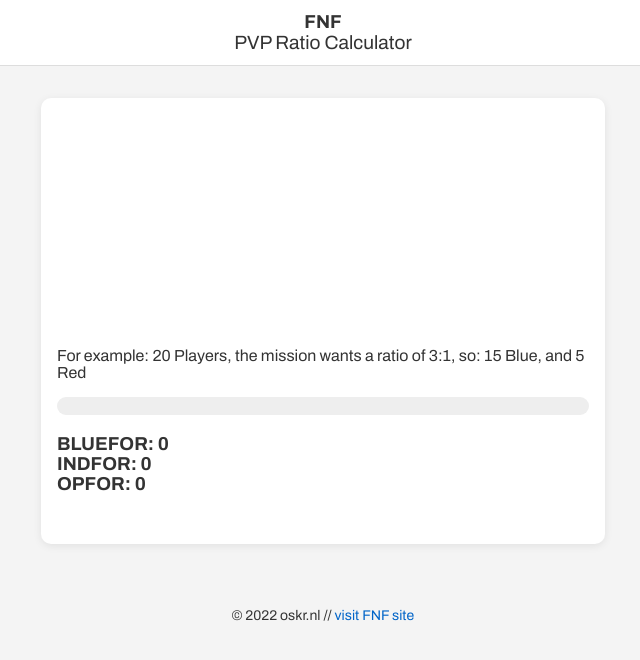
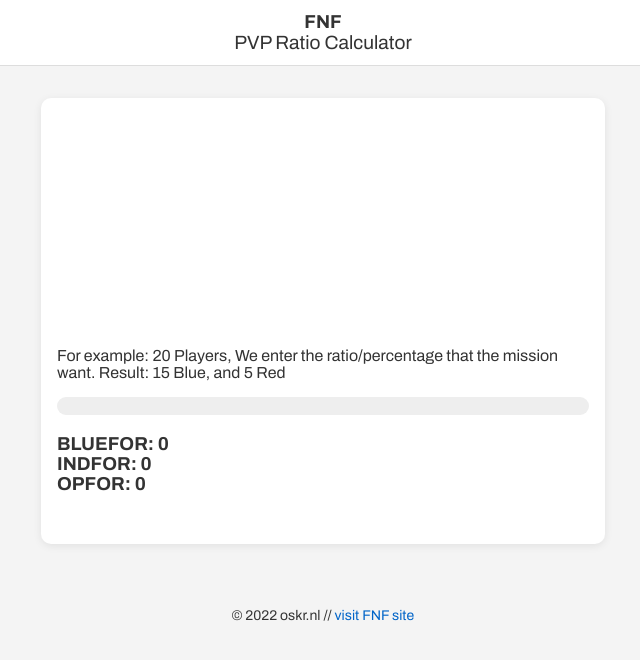
Before and after one commit to omar2205/ratio-calc, a Svelte app: page / in a window 1280 px wide. Shown: the top 660 px of the page, without its empty margins (317-957 px from the left). Built offline with nearby package versions, Linux system fonts and the light colour scheme; a web font is replaced by a local one.

Commit message:
update example

```diff
--- a/src/App.svelte
+++ b/src/App.svelte
@@ -141,7 +141,7 @@
       />
 		</div>
 	</div>
-	<p>For example: 20 Players, the mission wants a ratio of 3:1, so: 15 Blue, and 5 Red</p>
+	<p>For example: 20 Players, We enter the ratio/percentage that the mission want. Result: 15 Blue, and 5 Red</p>
   <div class="ratio-bar">
 		<div class="blue" style="width:{blueBar+'%'}"></div>
 		<div class="green" style="width:{indBar+'%'}"></div>
```
